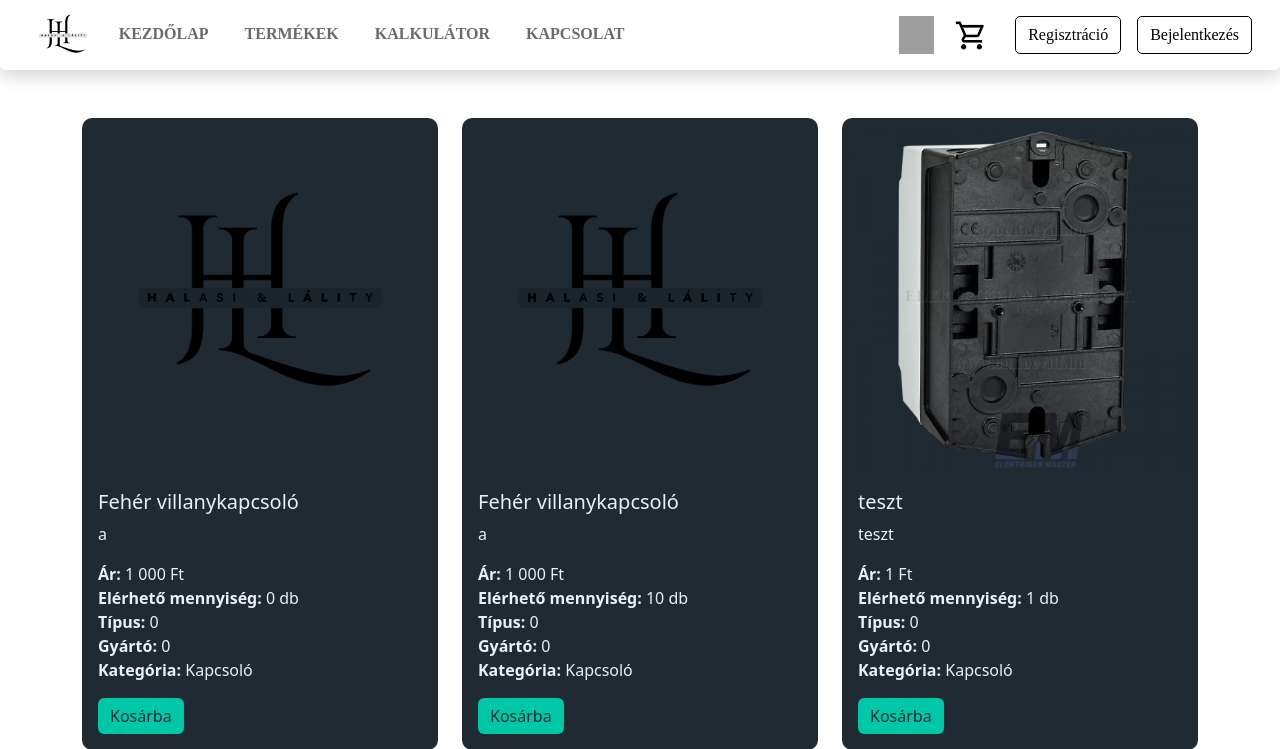
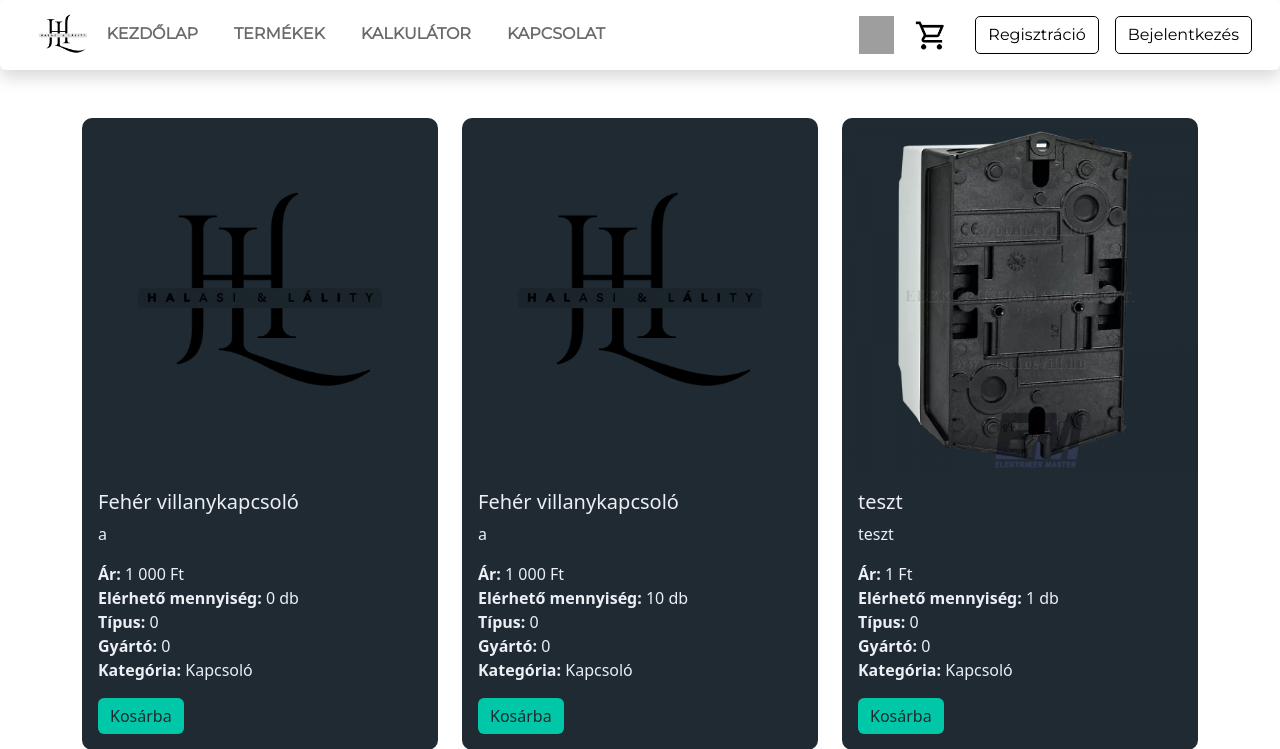
Before and after one commit to halasim2005/vizsgaremek, a PHP site: page /termekek in a window 1280 px wide. Shown: the top 749 px of the page. Run offline with PHP 8.4, Linux system fonts and the light colour scheme; data comes from the database, SQL or seed files in the repository; grey boxes are pictures that could not be loaded.

Commit message:
navbar fontfam

```diff
--- a/termekek.php
+++ b/termekek.php
@@ -30,6 +30,9 @@ JOIN
     <meta name="viewport" content="width=device-width, initial-scale=1.0">
     <link href="https://cdn.jsdelivr.net/npm/bootstrap@5.3.0-alpha1/dist/css/bootstrap.min.css" rel="stylesheet">
     <link href="https://fonts.googleapis.com/css2?family=Roboto:wght@300;400;500;700&display=swap" rel="stylesheet">
+    <link rel="preconnect" href="https://fonts.googleapis.com">
+    <link rel="preconnect" href="https://fonts.gstatic.com" crossorigin>
+    <link href="https://fonts.googleapis.com/css2?family=Jost:ital,wght@0,100..900;1,100..900&family=Kanit:wght@300&family=Montserrat&family=Quicksand:wght@300..700&display=swap" rel="stylesheet">
     <link rel="stylesheet" href="./style/style.css">
     <title>Termékek</title>
 </head>
```
